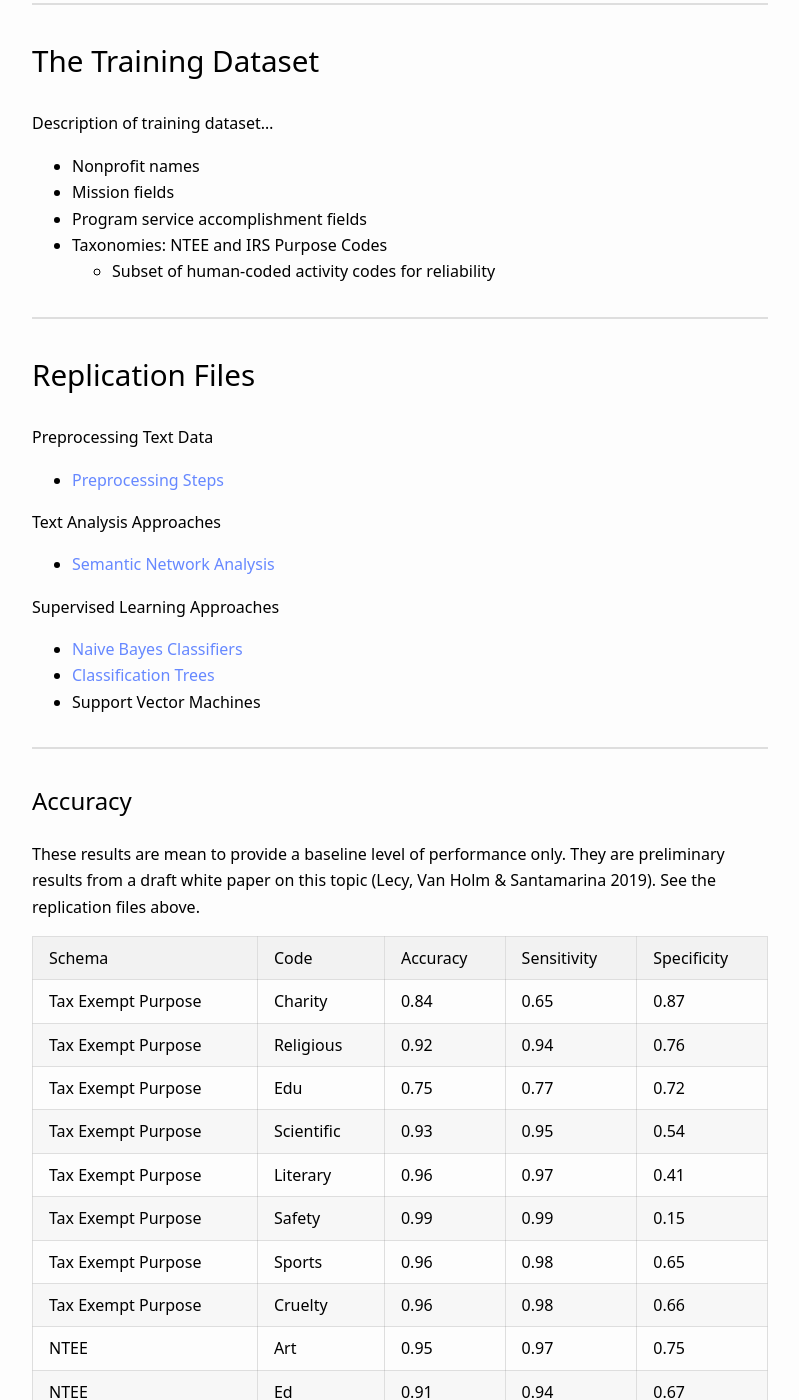
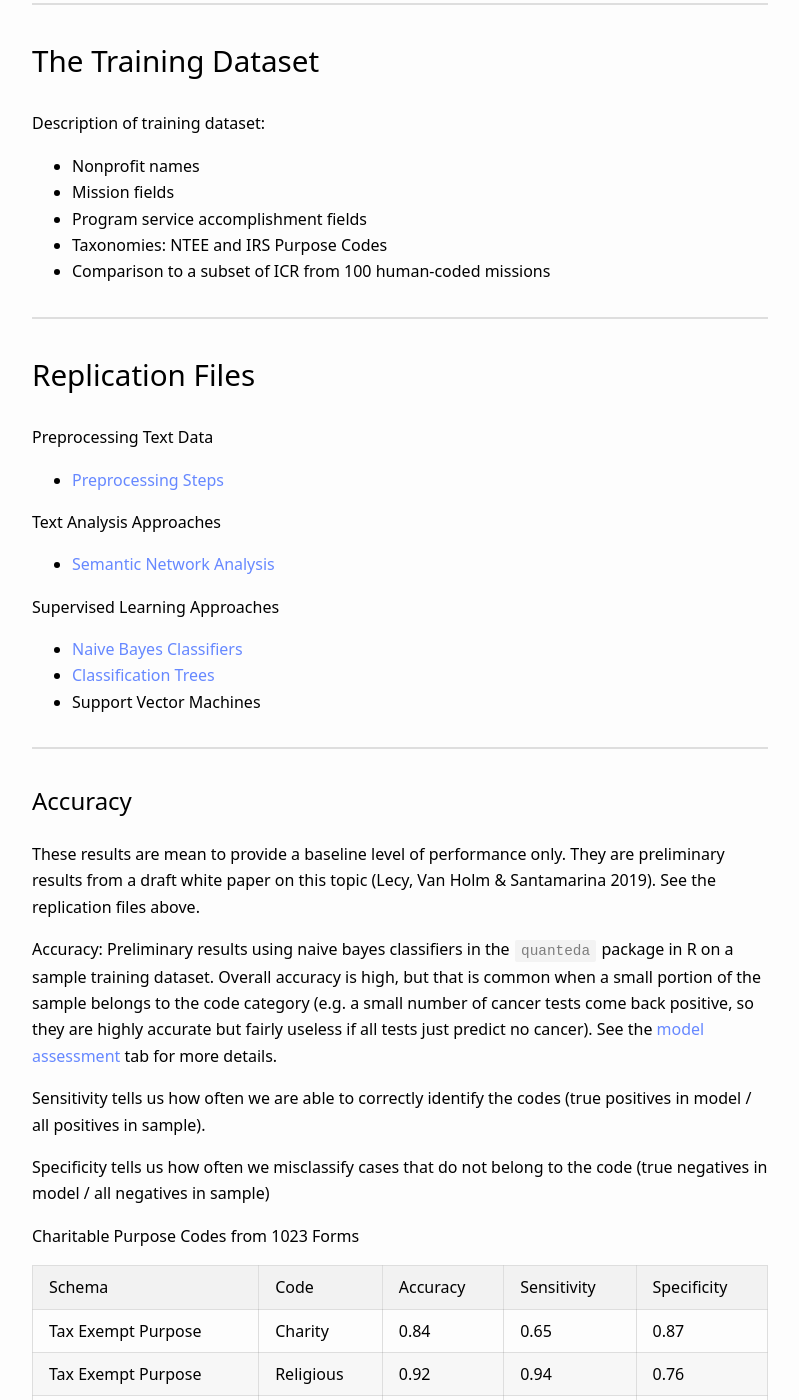
Before and after one commit to Nonprofit-Open-Data-Collective/machine_learning_mission_codes, a Jekyll site: the page built from docs/index.md, in a window 1280 px wide and 1400 px high, scrolled down 905 px. Shown: the whole window, without its empty margins (240-1039 px from the left). Built offline with Jekyll 4.4.1, drawn with Linux system fonts in a browser that asks for light colours; some of the changed text lies outside the part shown.

Commit message:
Update index.md

```diff
--- a/docs/index.md
+++ b/docs/index.md
@@ -20,13 +20,13 @@ As such, we are following an open science model where all data and code used to
 
 # The Training Dataset
 
-Description of training dataset...
+Description of training dataset:
 
 * Nonprofit names
 * Mission fields
 * Program service accomplishment fields
 * Taxonomies: NTEE and IRS Purpose Codes
-  * Subset of human-coded activity codes for reliability
+* Comparison to a subset of ICR from 100 human-coded missions
 
 ---------------------------
 
@@ -56,6 +56,13 @@ Description of training dataset...
 These results are mean to provide a baseline level of performance only. They are preliminary results from a draft white paper on this topic (Lecy, Van Holm & Santamarina 2019). See the replication files above.
 
 
+**Accuracy:** Preliminary results using naive bayes classifiers in the `quanteda` package in R on a sample training dataset. Overall accuracy is high, but that is common when a small portion of the sample belongs to the code category (e.g. a small number of cancer tests come back positive, so they are highly accurate but fairly useless if all tests just predict no cancer). See the [model assessment](https://nonprofit-open-data-collective.github.io/machine_learning_mission_codes/accuracy/) tab for more details.
+
+Sensitivity tells us how often we are able to correctly identify the codes (true positives in model / all positives in sample).
+
+Specificity tells us how often we misclassify cases that do not belong to the code (true negatives in model / all negatives in sample)
+
+**Charitable Purpose Codes from 1023 Forms**
 
 | Schema             | Code       | Accuracy | Sensitivity | Specificity |
 |--------------------|------------|----------|-------------|-------------|
@@ -67,6 +74,12 @@ These results are mean to provide a baseline level of performance only. They are
 | Tax Exempt Purpose | Safety     | 0.99     | 0.99        | 0.15        |
 | Tax Exempt Purpose | Sports     | 0.96     | 0.98        | 0.65        |
 | Tax Exempt Purpose | Cruelty    | 0.96     | 0.98        | 0.66        |
+
+<br>
+
+**Binarized NTEE Codes from Business Master Files**
+
+| Schema             | Code       | Accuracy | Sensitivity | Specificity |
 |--------------------|------------|----------|-------------|-------------|
 | NTEE               | Art        | 0.95     | 0.97        | 0.75        |
 | NTEE               | Ed         | 0.91     | 0.94        | 0.67        |
@@ -79,11 +92,15 @@ These results are mean to provide a baseline level of performance only. They are
 | NTEE               | Mutual     | 1.00     | 1.00        | 0.29        |
 | NTEE               | Unknown    | 0.99     | 1.00        | 0.57        |
 |--------------------|------------|----------|-------------|-------------|
-| Schema             | Code       | Accuracy | Sensitivity | Specificity |
+
+
+<br><br>
 
 
 
+**Humans vs. Machines:** Comparing human inter-coder reliability to the predictive accuracy of a machine learning approach (naive bayes supervised learning in the `quanteda` package in R).
 
+<br>
 
 
 | Schema                        | Code       | ICR  | ML Accuracy |
```
